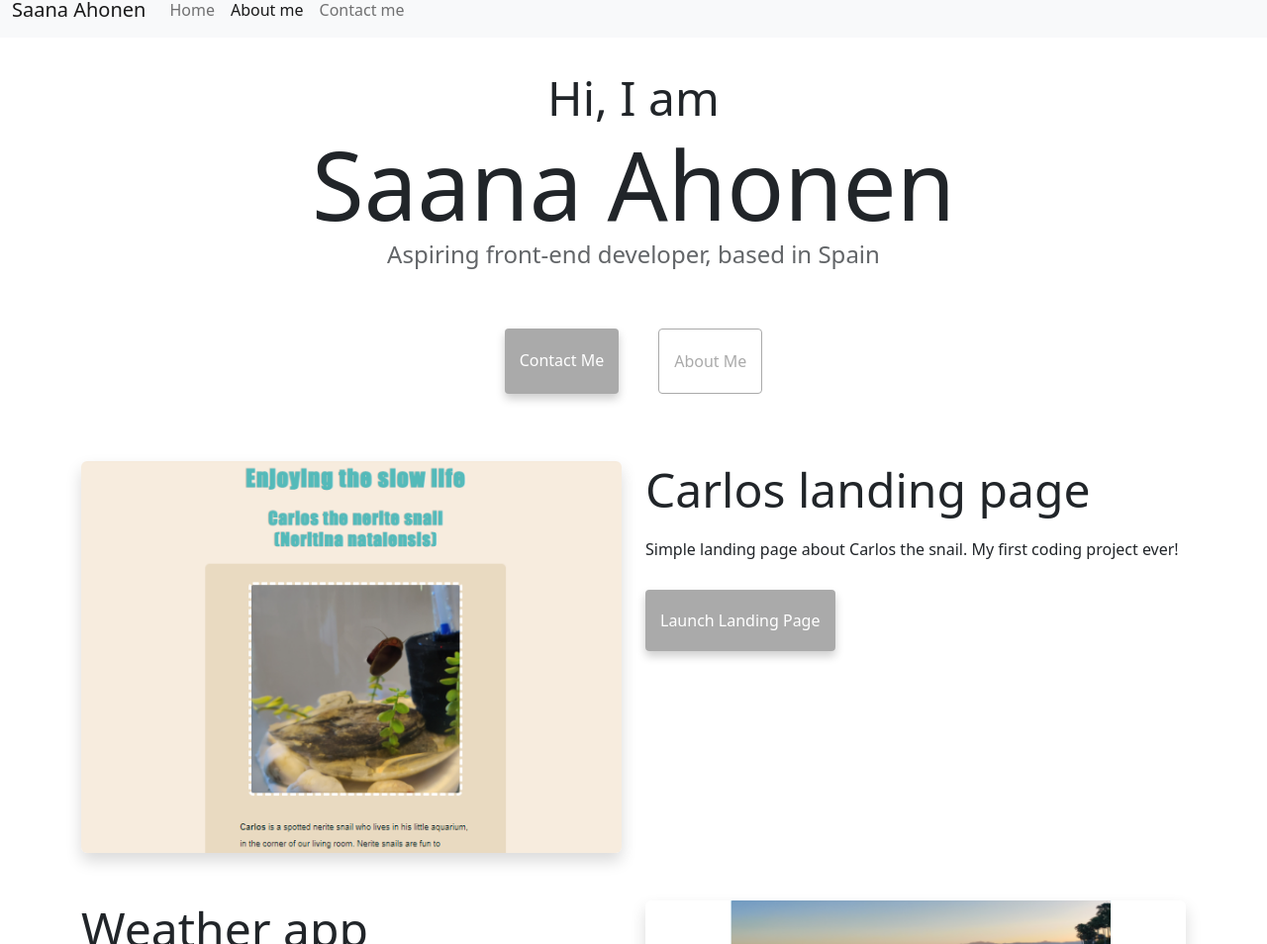
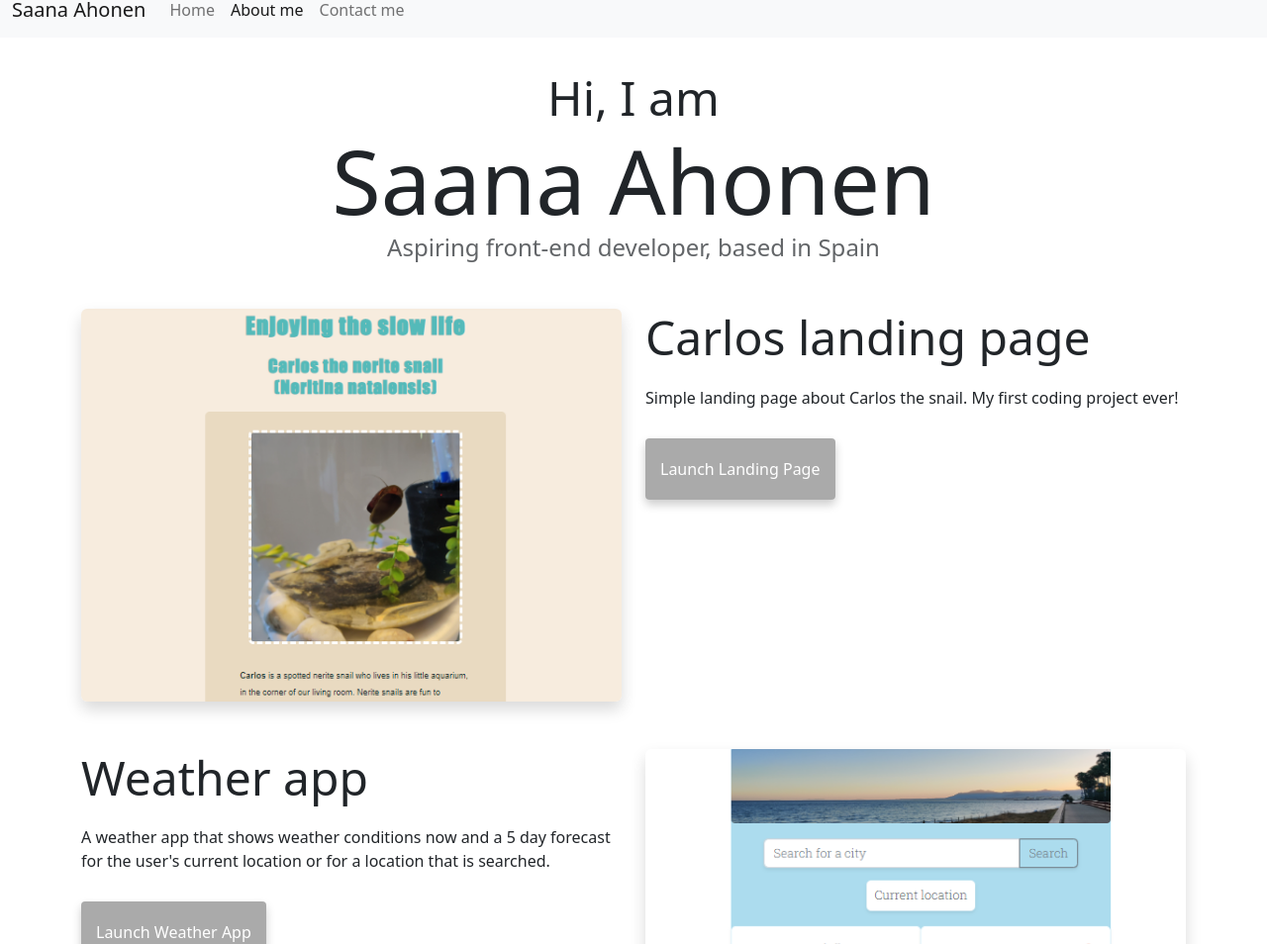
Before and after one commit to sapsu/introduction-page-project, a plain HTML site: page index.html in a window 1280 px wide. Shown: the part 18-972 px from the top of the page at 99% size. Drawn offline with nearby package versions, Linux system fonts and the light colour scheme.

Commit message:
Updated css on about me link and oved navigation links at the bottom of index.html page

```diff
--- a/index.html
+++ b/index.html
@@ -56,11 +56,8 @@
       <h3>Aspiring front-end developer, based in Spain</h3>
     </div>
 
-    <div class="navigation-links mb-5">
-      <a href="about.html#contact" class="contact-link">Contact me</a>
-      <a href="about.html" class="about-link">About me</a>
-    </div>
-    <div class="container">
+
+    <div class="container mt-5">
       <div class="row">
         <div class="col-md-6 mb-5">
           <img
@@ -108,5 +105,9 @@
       </div>
       </div>
     </div>
+    <div class="navigation-links mb-5">
+      <a href="about.html#contact" class="contact-link">Contact me</a>
+      <a href="about.html" class="contact-link">About me</a>
+    </div>
   </body>
 </html>
--- a/style.css
+++ b/style.css
@@ -15,7 +15,7 @@ h3 {
 }
 
 h1 {
-  font-size: 96px;
+  font-size: 90px;
 }
 
 h2 {
@@ -48,10 +48,6 @@ h3 {
   transition: ease-in-out 200ms all;
 }
 
-.about-link {
-  color: var(--primary-color);
-  border: 1px solid var(--primary-color);
-}
 .launch-link {
   margin: 30px 0px;
   border-radius: 4px;
```
